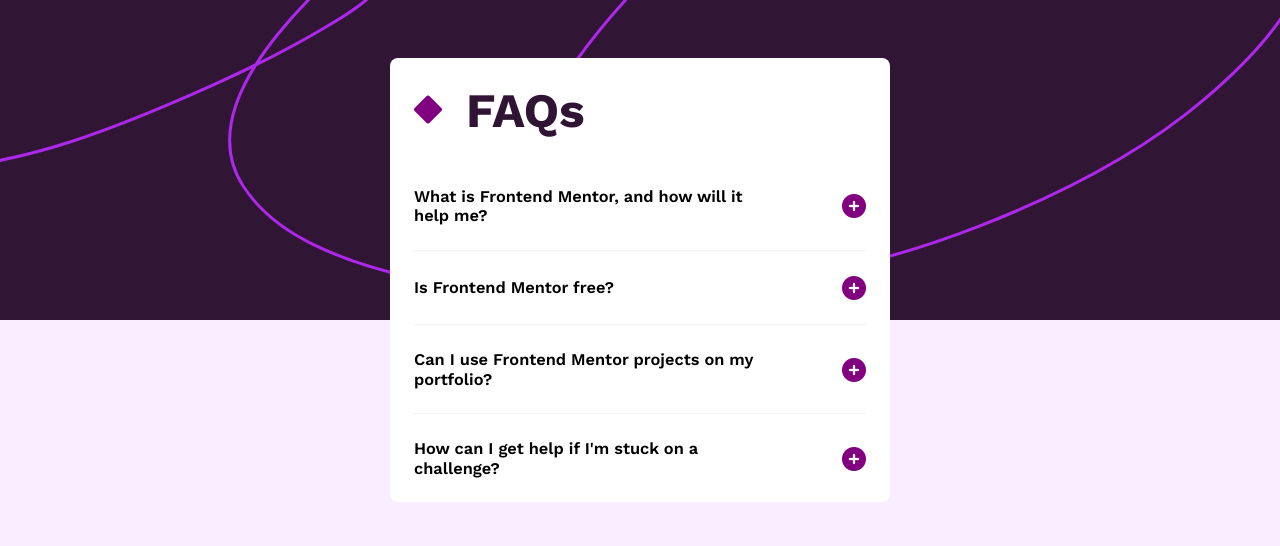
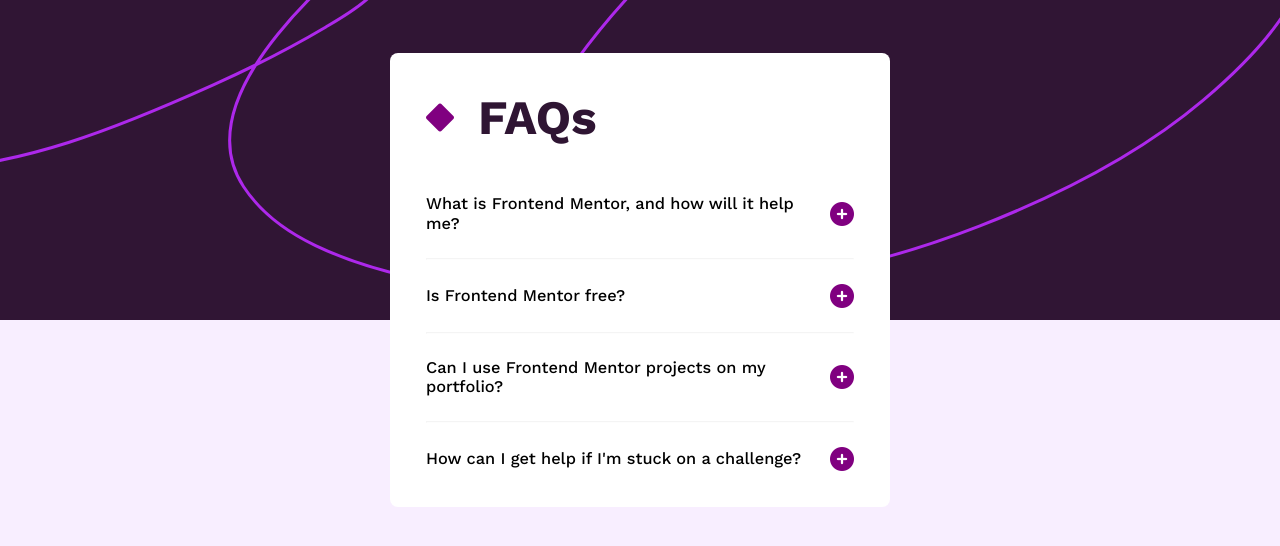
Before and after one commit to jambanix/frontendmentor_faq-accordion, a plain HTML site: page index.html in a window 1280 px wide. Drawn offline with nearby package versions, Linux system fonts and the light colour scheme.

Commit message:
fix font-weight on h3 tags

```diff
--- a/style.css
+++ b/style.css
@@ -63,16 +63,16 @@
 .card {
     width: min(100%, 50rem);
     background-color: white;
-    border-radius: 8px;
-    padding: 24px;
+    border-radius: .8rem;
+    padding: 2.4rem;
     display: flex;
     flex-direction: column;
-    gap: 24px;
+    gap: 2.4rem;
 }
 
 .card-heading {
     display: flex;
-    gap: 24px;
+    gap: 2.4rem;
     align-items: center;
 }
 
@@ -86,14 +86,14 @@
     display: flex;
     flex-direction: column;
     justify-content: space-between;
-    gap: 24px;
+    gap: 2.4rem;
 }
 
 .accordion {
     cursor: pointer;
     display: flex;
     flex-direction: column;
-    gap: 20px;
+    gap: 2rem;
 }
 
 .accordion:focus,
@@ -109,9 +109,8 @@
 }
 
 .accordion-head h3 {
-    font-weight: 600;
+    font-weight: 500;
     line-height: 120%;
-    flex-basis: 80%;
 }
 
 @media (min-width: 627px) {
@@ -143,5 +142,6 @@
 
     .card {
         gap: 4.8rem;
+        padding: 3.6rem;
     }
 }
```
